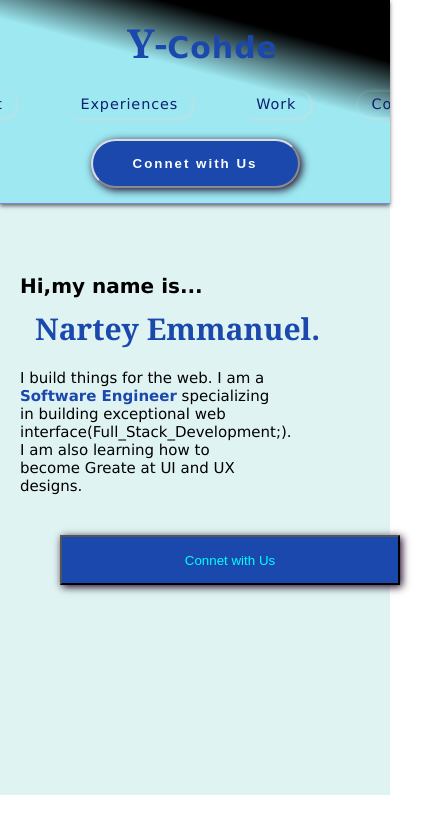
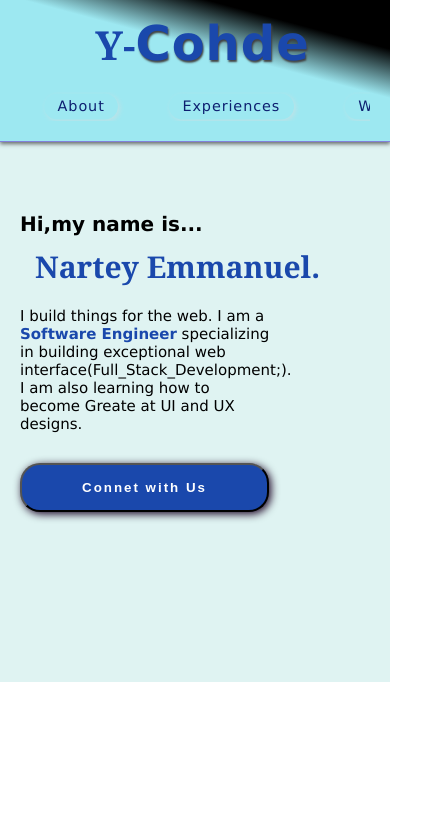
Before and after one commit to bigj11514-droid/second-landing-page-, a plain HTML site: page index.HTML in a window 390 px wide. Shown: the whole page, 440 px wide, since content can reach past the window. Drawn offline with Linux system fonts and the light colour scheme; a script that the page names is missing.

Commit message:
second re-edit landing page

```diff
--- a/y-cohde.css
+++ b/y-cohde.css
@@ -110,23 +110,19 @@ button:hover{
     transition: cubic-bezier(0.075, 0.82, 0.165, 1);
 }
 #click{
-    width: 200px;
-    margin: 40px 40px;
-    width: 340px;
-    height: 50px;
+    padding: 15px 150px;
+    margin-top: 30px;
+    border-radius: 20px;
+    color: rgb(255, 255, 255);
+    font-family: Haettenschweiler, 'Arial Narrow Bold', sans-serif;
+    font-weight: 700;
+    letter-spacing: 2px;
+    white-space: nowrap;
 }
 strong{
     color: rgb(26, 72, 172);
 }
-hr{
-    background-color:rgba(10, 51, 141, 0.664);
-    height: 2px;
-    border: none;
-    border-radius: 15px;
-    width: 50px;
-    margin-left: 100px;
-    margin-bottom: 3px;
-}
+
 @media (max-width:640px){
     #main-container{
         display: flex;
@@ -137,7 +133,16 @@ hr{
         display: flex;
         flex-direction: column;
         width: 100%;
-        overflow-x: auto;
+        padding-bottom: 0px;
+    }
+    ol{
+      align-items: start;
+      width: 350px;
+      overflow-x: auto;
+    }
+    h1 span{
+        font-size: 120%;
+        text-shadow: 1px  2px 2px#424242;
     }
     nav,h1{
         margin-bottom: 20px;
@@ -160,4 +165,10 @@ hr{
     button{
         color: aqua;
     }
+    #click{
+        padding: 15px 60px;
+    }
+    .btn1{
+        display: none;
+    }
 }
```
